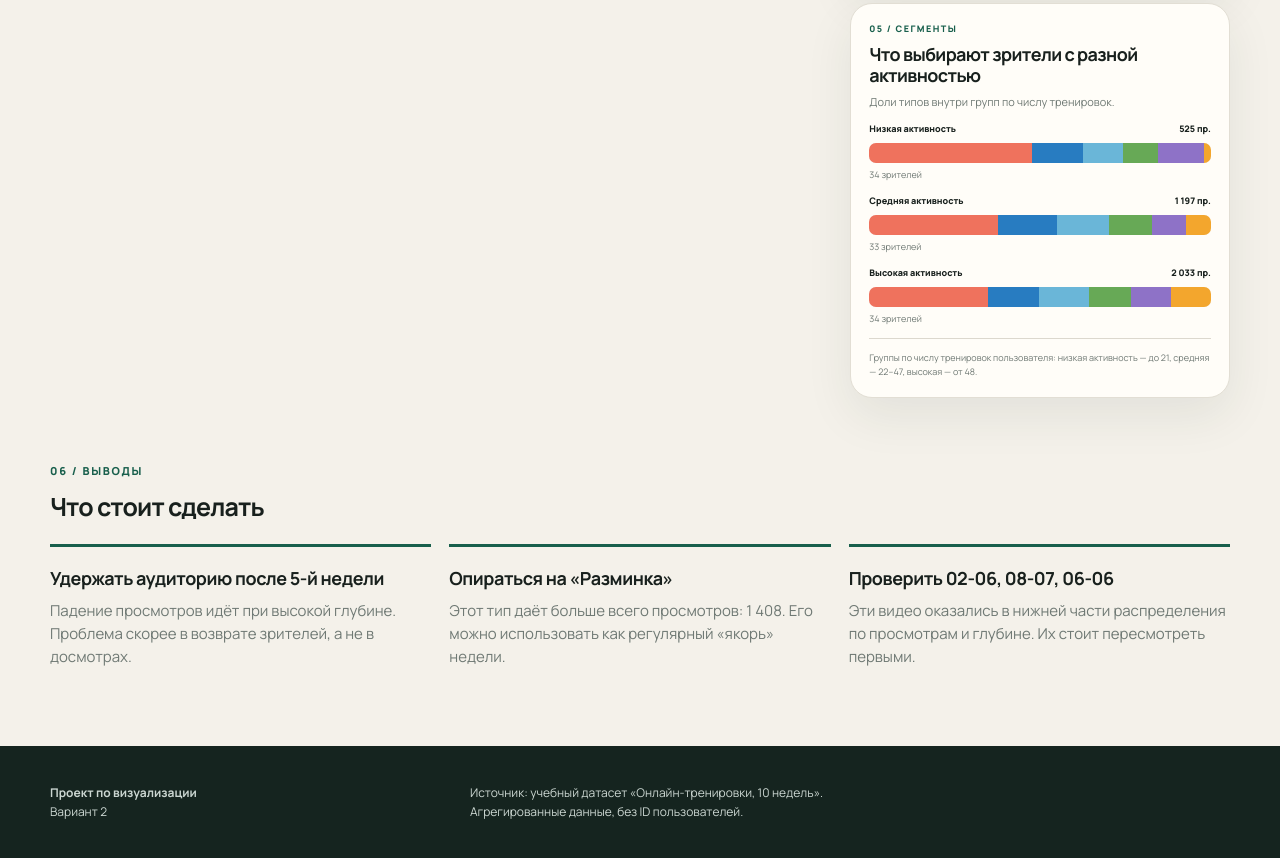
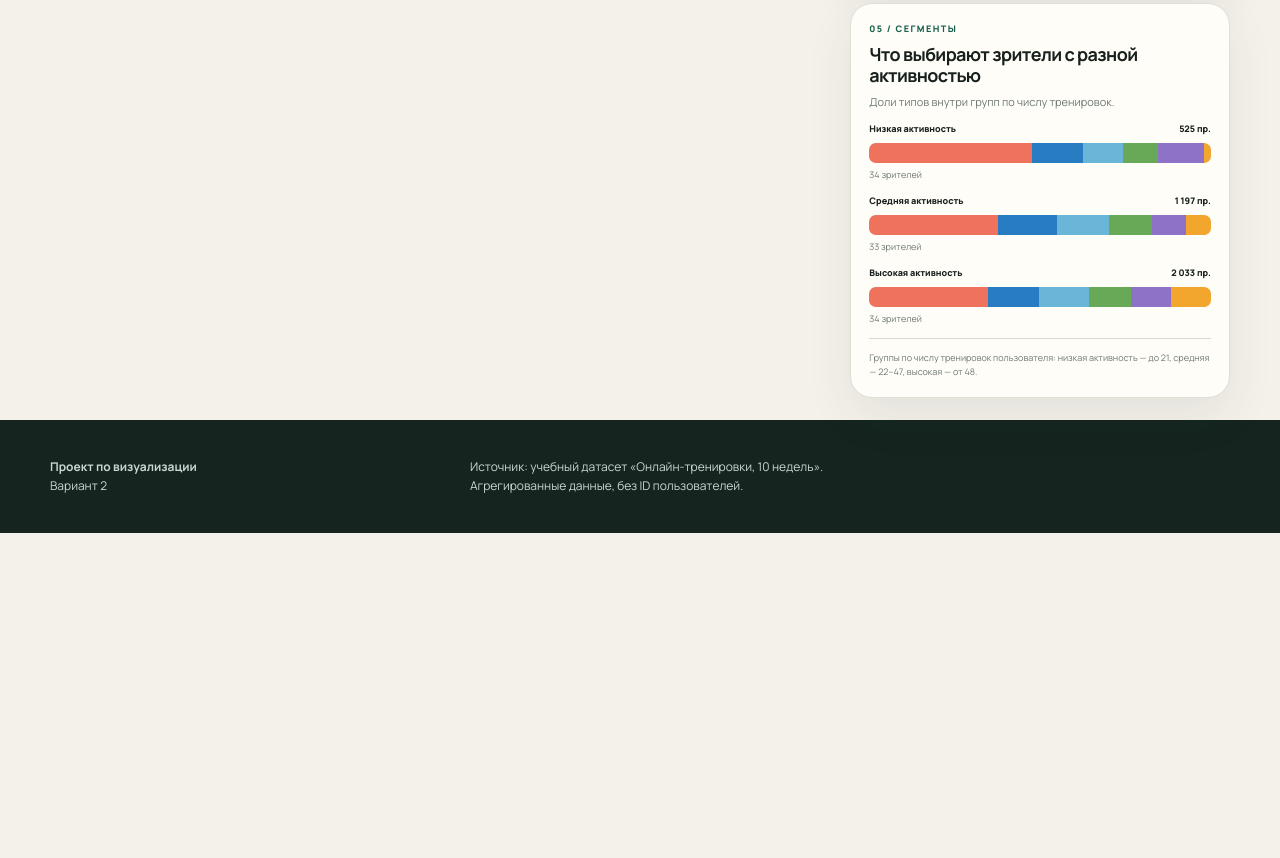
Before and after one commit to DanPetrovich/fitness-analytics-project, a plain HTML site: page index.html in a window 1280 px wide. Shown: the part 1718-2576 px from the top of the page. After the commit the page ends 2251 px from the top, so only its background shows below. Drawn offline with Linux system fonts and the light colour scheme.

Commit message:
Remove conclusions from the dashboard

```diff
--- a/app.js
+++ b/app.js
@@ -87,15 +87,7 @@ function renderCohorts(){
   const root=$("#cohortChart"),[lo,hi]=state.period==="1-5"?[1,5]:state.period==="6-10"?[6,10]:[1,10];let rows=DATA.cohortType.filter(d=>d.week>=lo&&d.week<=hi).filter(d=>!state.week||d.week===state.week).filter(d=>!state.type||d.type===state.type).filter(d=>!state.trainer||d.trainer===state.trainer);
   const cohorts=["Низкая","Средняя","Высокая"],g=group(rows,"cohort");root.innerHTML=cohorts.map(c=>{const tg=group(g[c]||[],"type"),total=sum(g[c]||[],d=>d.views);const spans=TYPES.map(t=>{const v=sum(tg[t]||[],d=>d.views);return v?`<span data-type="${t}" style="width:${v/total*100}%;background:${COLORS[t]}" title="${t}: ${pct(v/total)}"></span>`:""}).join("");return `<div class="cohort-row"><div class="cohort-label"><span>${c} активность</span><span>${fmt.format(total)} пр.</span></div><div class="stack">${spans}</div><div class="stack-legend">${DATA.meta.cohortSizes[c]} зрителей</div></div>`}).join("");root.querySelectorAll("[data-type]").forEach(s=>s.onclick=()=>toggle("type",s.dataset.type));$("#cohortMethod").textContent=`Группы по числу тренировок пользователя: низкая активность — до ${DATA.meta.cohortCuts[0]}, средняя — ${DATA.meta.cohortCuts[0]+1}–${DATA.meta.cohortCuts[1]}, высокая — от ${DATA.meta.cohortCuts[1]+1}.`;
 }
-function renderConclusions(){
-  const all=DATA.workouts,byType=Object.entries(group(all,"type")).map(([k,a])=>({k,v:sum(a,d=>d.views)})).sort((a,b)=>b.v-a.v);const byTrainer=Object.entries(group(all,"trainer")).map(([k,a])=>({k,avg:sum(a,d=>d.views)/a.length,depth:weighted(a,d=>d.depth,d=>d.views)})).sort((a,b)=>b.avg-a.avg);const risky=[...all].sort((a,b)=>(a.views/100+a.depth)-(b.views/100+b.depth)).slice(0,3);
-  const items=[
-    [`Удержать аудиторию после 5-й недели`,`Падение просмотров идёт при высокой глубине. Проблема скорее в возврате зрителей, а не в досмотрах.`],
-    [`Опираться на «${byType[0].k}»`,`Этот тип даёт больше всего просмотров: ${fmt.format(byType[0].v)}. Его можно использовать как регулярный «якорь» недели.`],
-    [`Проверить ${risky.map(d=>d.code).join(", ")}`,`Эти видео оказались в нижней части распределения по просмотрам и глубине. Их стоит пересмотреть первыми.`]
-  ];$("#conclusions").innerHTML=items.map(([b,p])=>`<article class="conclusion"><b>${b}</b><p>${p}</p></article>`).join("");
-}
-function render(){renderControls();renderKpis();renderLegend();renderWeekly();renderTrainers();renderScatter();renderCohorts();renderConclusions()}
+function render(){renderControls();renderKpis();renderLegend();renderWeekly();renderTrainers();renderScatter();renderCohorts()}
 document.querySelectorAll("[data-period]").forEach(b=>b.onclick=()=>{state.period=b.dataset.period;state.week=null;state.workout=null;render()});
 $("#resetFilters").onclick=()=>{Object.assign(state,{period:"all",week:null,type:null,trainer:null,workout:null});render()};
 render();
--- a/index.html
+++ b/index.html
@@ -79,11 +79,6 @@
       </div>
     </div>
 
-    <section class="conclusions">
-      <p class="section-kicker">06 / Выводы</p>
-      <h2>Что стоит сделать</h2>
-      <div class="conclusion-grid" id="conclusions"></div>
-    </section>
   </main>
 
   <footer>
@@ -94,6 +89,6 @@
   </footer>
   <div class="tooltip" id="tooltip" role="status"></div>
   <script src="data.js?v=20261030-2"></script>
-  <script src="app.js?v=20261030-6"></script>
+  <script src="app.js?v=20261030-7"></script>
 </body>
 </html>
```
